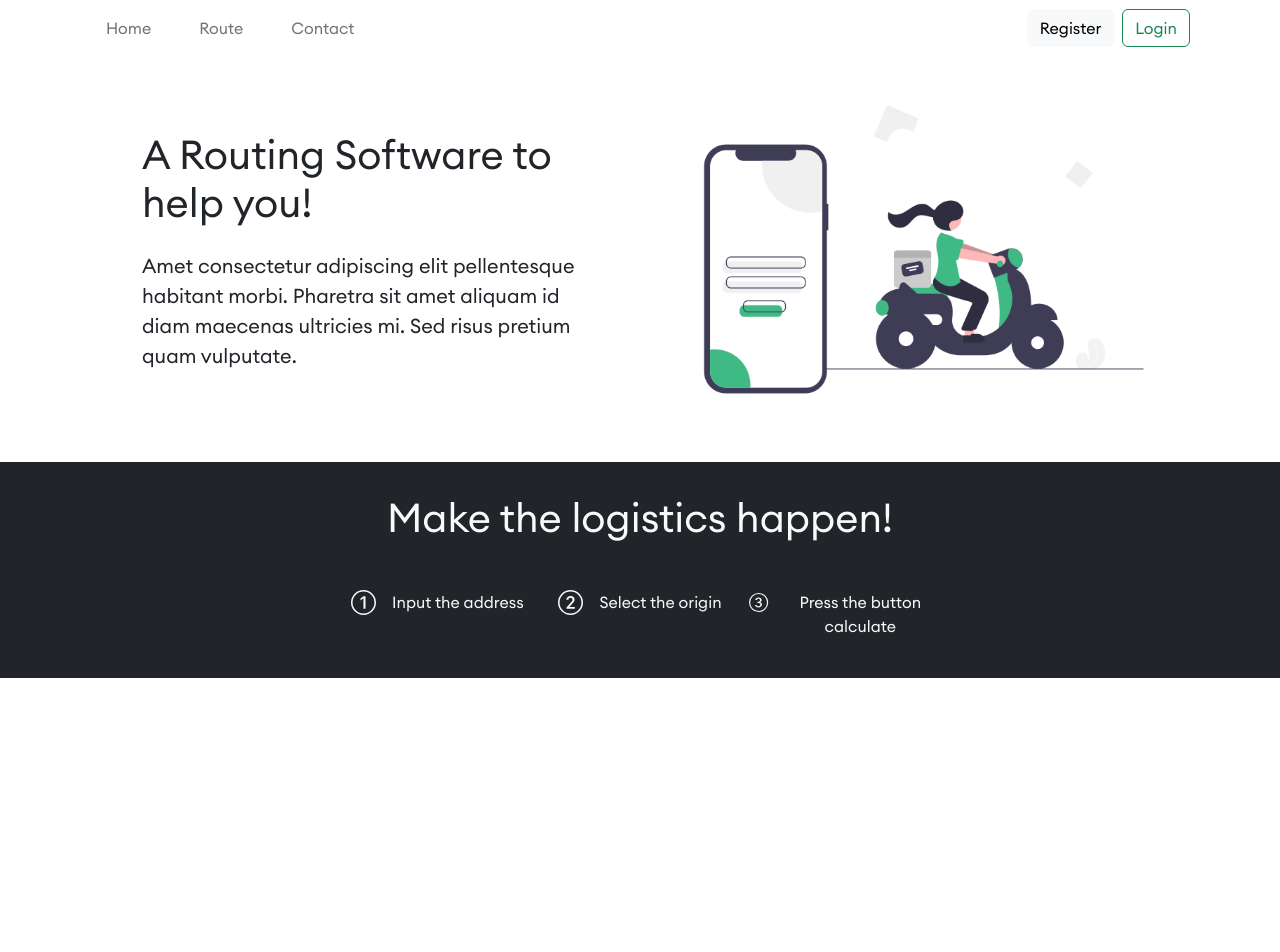
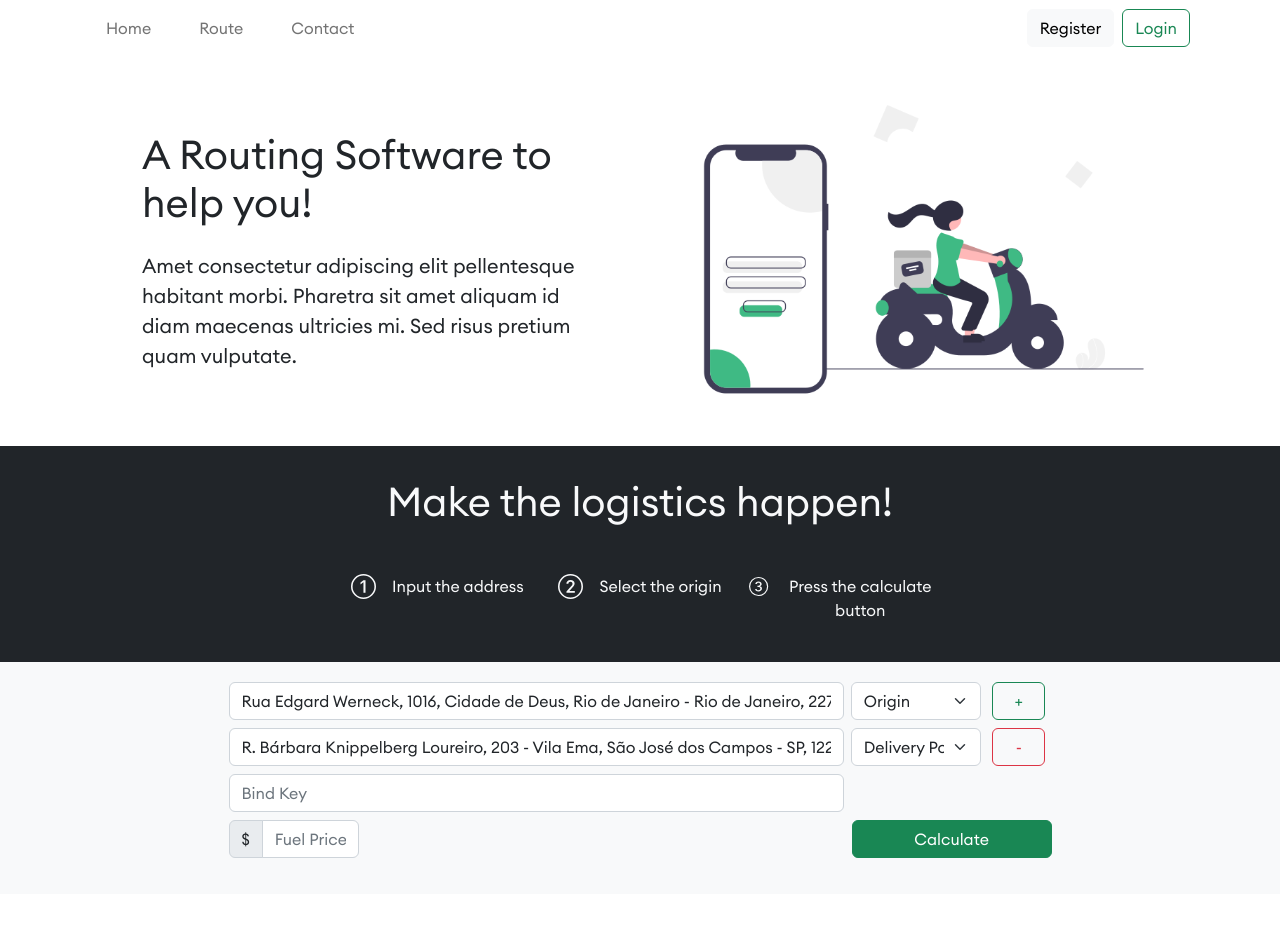
Before and after one commit to jdenari/routing-software, a Vue app: page / in a window 1280 px wide. Shown: the top 952 px of the page. Before the commit the page ends 800 px from the top, so only its background shows below. Built offline with nearby package versions, Linux system fonts and the light colour scheme.

Commit message:
input-address-adapted

```diff
--- a/src/App.vue
+++ b/src/App.vue
@@ -4,8 +4,8 @@
       <HeaderMain />
       <IntroSection />
       <LittleTutorial />
-      <!-- <InputAddress />
-      <TableAddress /> -->
+      <InputAddress />
+      <TableAddress />
   </div>
 </template>
 
@@ -13,16 +13,16 @@
     import HeaderMain from './components/HeaderMain.vue';
     import IntroSection from './components/IntroSection.vue';
     import LittleTutorial from './components/LittleTutorial.vue';
-//   import InputAddress from './components/InputAddress.vue';
-//   import TableAddress from './components/TableAddress.vue';
+    import InputAddress from './components/InputAddress.vue';
+    import TableAddress from './components/TableAddress.vue';
   export default {
       name: 'App',
       components: {
     HeaderMain,
     IntroSection,
-    LittleTutorial
-    //   InputAddress,
-    //   TableAddress
+    LittleTutorial,
+    InputAddress,
+    TableAddress
 }
   }
 </script>
--- a/src/components/AddressField.vue
+++ b/src/components/AddressField.vue
@@ -1,11 +1,11 @@
 <template>
-    <div class="input-group w-50 m-auto">
-        <div class="col-8">
+    <div class="input-group w-75 m-auto">
+        <div class="col-9">
             <div class="p-1">
                 <input type="text" class="form-control" aria-label="Text input with dropdown button" placeholder="Fill the address">
             </div>
         </div>
-        <div class="col-3">
+        <div class="col-2">
             <div class="p-1">
                 <select class="form-select" id="inputGroupSelect02">
                     <option value="2">Origin</option>
--- a/src/components/InputAddress.vue
+++ b/src/components/InputAddress.vue
@@ -1,8 +1,9 @@
 <template>
-    <div>
+    <div class="bg-light">
+        <div class="container p-3">
             <!-- First origin address field -->
-        <div class="input-group w-50 m-auto">
-            <div class="col-8">
+            <div class="input-group w-75 m-auto">
+                <div class="col-9">
                     <div class="p-1">
                         <input
                             type="text"
@@ -12,7 +13,7 @@
                             v-model="address.origin">
                     </div>
                 </div>
-            <div class="col-3">
+                <div class="col-2">
                     <div class="p-1">
                         <select class="form-select" id="inputGroupSelect02">
                             <option selected>Origin</option>
@@ -22,12 +23,12 @@
                     </div>
                 </div>
                 <div class="col-1 p-1 px-2">
-                <button type="button" class="btn btn-primary w-100" @click="addAddressField">+</button>
+                    <button type="button" class="btn btn-outline-success w-100" @click="addAddressField">+</button>
                 </div>
             </div>
             <!-- Second address field -->
-        <div class="input-group w-50 m-auto">
-            <div class="col-8">
+            <div class="input-group w-75 m-auto">
+                <div class="col-9">
                     <div class="p-1">
                         <input
                             type="text"
@@ -37,7 +38,7 @@
                             v-model="address.destiny">
                     </div>
                 </div>
-            <div class="col-3">
+                <div class="col-2">
                     <div class="p-1">
                         <select class="form-select" id="inputGroupSelect02">
                             <option value="1">Origin</option>
@@ -47,7 +48,7 @@
                     </div>
                 </div>
                 <div class="col-1 p-1 px-2">
-                <button type="button" class="btn btn-primary w-100" @click="removeAddressField">-</button>
+                    <button type="button" class="btn btn-outline-danger w-100" @click="removeAddressField">-</button>
                 </div>
             </div>
             <!-- Logic to add a new address field -->
@@ -58,8 +59,8 @@
                     :title="addressfield.title"
                 ></address-field>
             </ul>
-        <div class="input-group w-50 m-auto">
-            <div class="col-11">
+            <div class="input-group w-75 m-auto">
+                <div class="col-9">
                     <div class="p-1">
                         <input
                             type="text"
@@ -72,9 +73,9 @@
             </div>
 
             <!-- Other fields inputs (fuel price and the button calculate) -->
-        <div class="input-group w-50 m-auto">
-            <div class="w-100 d-flex">
-                <div class="col-3 p-1">
+            <div class="input-group w-75 m-auto">
+                <div class="w-100 d-flex justify-content-between">
+                    <div class="col-2 p-1">
                         <div class="input-group mb-3">
                             <span class="input-group-text">$</span>
                             <input
@@ -84,11 +85,12 @@
                                 placeholder="Fuel Price">
                         </div>
                     </div>
-                <div class="col-4 p-1">
+                    <div class="col-3 p-1">
                         <button
                             type="button"
-                        class="btn btn-primary col-9"
+                            class="btn btn-success col-12"
                             @click="calculateDistance">Calculate</button>
+                    </div>
                 </div>
             </div>
         </div>
--- a/src/components/LittleTutorial.vue
+++ b/src/components/LittleTutorial.vue
@@ -1,5 +1,5 @@
 <template>
-    <div class="container-fluid my-3 p-3 text-center m-auto bg-dark">
+    <div class="container-fluid p-3 text-center m-auto bg-dark">
         <div class="h1 p-3 text-light">Make the logistics happen!</div>
         <div class="d-flex justify-content-center p-3">
             <div class="col-2 d-flex text-light justify-content-center">
@@ -19,7 +19,7 @@
                     <path d="M7.918 8.414h-.879V7.342h.838c.78 0 1.348-.522 1.342-1.237 0-.709-.563-1.195-1.348-1.195-.79 0-1.312.498-1.348 1.055H5.275c.036-1.137.95-2.115 2.625-2.121 1.594-.012 2.608.885 2.637 2.062.023 1.137-.885 1.776-1.482 1.875v.07c.703.07 1.71.64 1.734 1.917.024 1.459-1.277 2.396-2.93 2.396-1.705 0-2.707-.967-2.754-2.144H6.33c.059.597.68 1.06 1.541 1.066.973.006 1.6-.563 1.588-1.354-.006-.779-.621-1.318-1.541-1.318Z"/>
                     <path d="M16 8A8 8 0 1 1 0 8a8 8 0 0 1 16 0ZM1 8a7 7 0 1 0 14 0A7 7 0 0 0 1 8Z"/>
                 </svg>
-                <div class="p m-2">Press the button calculate</div>
+                <div class="p m-2">Press the calculate button</div>
             </div>
         </div>
     </div>
```
Lines whose indentation alone changed are shown as unchanged.
